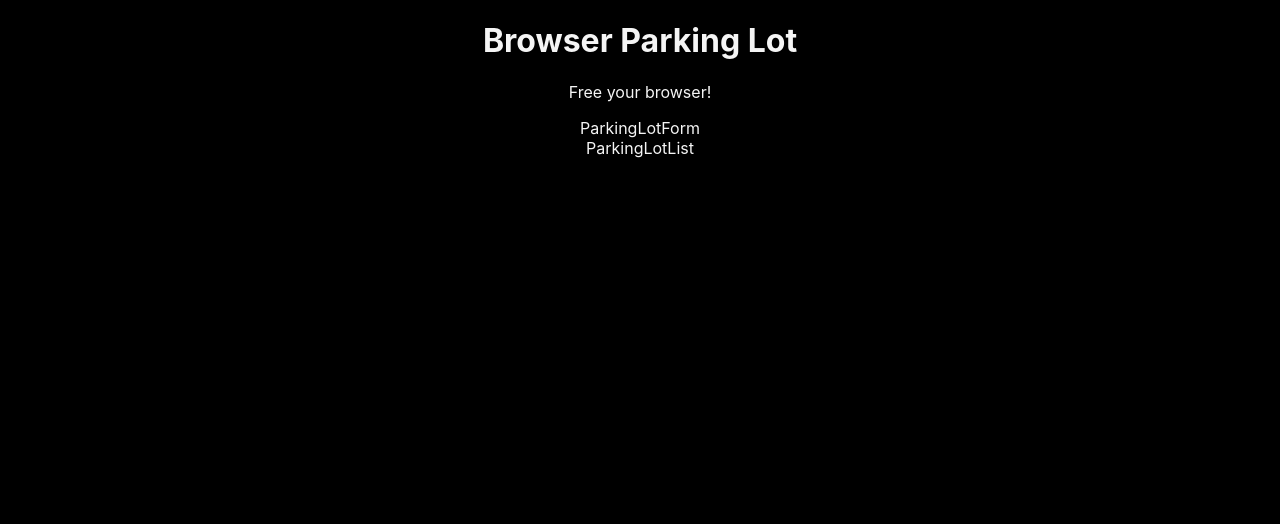
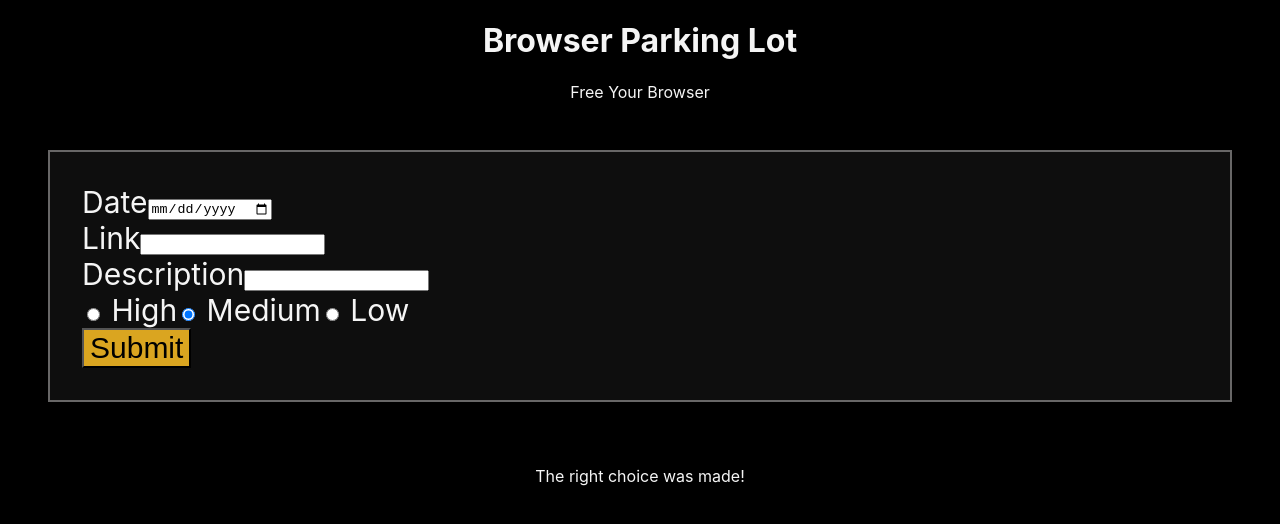
Before and after one commit to Kennethmontgomery119/Browser-Parking-Lot, a React (Create React App) app: page / in a window 1280 px wide. Shown: the top 524 px of the page. Built offline with nearby package versions, Linux system fonts and the light colour scheme; the HTML template or start-up script is replaced by a standard one.

Commit message:
Parking Lot Form

```diff
--- a/src/App.js
+++ b/src/App.js
@@ -1,18 +1,62 @@
-import './App.css';
+import { useState, useEffect } from "react";
+import { nanoid } from "nanoid";
 import ParkingLotForm from "./Components/ParkingLotForm/ParkingLotForm";
 import ParkingLotList from "./Components/ParkingLotList/ParkingLotList";
 
+import './App.css';
+
 function App() {
+    let [parkingLotItems, setParkingLotItems] = useState([]);
+
+    function initializePageState() {
+      let savedState = localStorage.getItem("items");
+      if (typeof savedState === "string") {
+          let parsedState = JSON.parse(savedState);
+          setParkingLotItems(parsedState);
+      }
+    }
+    useEffect(initializePageState, []);
+
+    function addItem(date, link, description, priority) {
+      setParkingLotItems(function (oldItems) {
+        let newItems = [
+              ...oldItems,
+              {
+                id: nanoid(),
+                date,
+                description,
+                link,
+                priority,
+              },
+      ];
+      localStorage.setItem('items', JSON.stringify(newItems));
+      return newItems;
+     });
+    }
+
+    function deleteItem(id) {
+      setParkingLotItems(function(oldItems) {
+          let newItems = oldItems.filter((item) => item.id !== id);
+          localStorage.setItem("items", JSON.stringify(newItems));
+          return newItems;
+      });
+    }
+
   return (
     <div className="App">
-      <header className="App-header">
+      <header>
           <h1>Browser Parking Lot</h1>
-          <p>Free your browser!</p>
+          <p>Free Your Browser</p>
       </header>
       <main>
-          <ParkingLotForm />
-          <ParkingLotList />
+          <ParkingLotForm addItem={addItem} />
+          <ParkingLotList
+          parkingLotItems={parkingLotItems}
+          deleteItem={deleteItem} />
       </main>
+      <footer>
+        <p> The right choice was made!</p>
+      </footer>
     </div>
   );
 }
--- /dev/null
+++ b/src/Components/ParkingLotForm/ParkingLotForm.css
@@ -0,0 +1,16 @@
+.parking-lot-form {
+    margin: 3rem;
+    border: 2px solid rgb(104, 103, 103);
+    background-color: #111111de;
+    padding: 2rem;
+    text-align: left;
+    min-width: 250px;
+    box-sizing: content-box;
+    font-size: 30px;
+}
+
+.button {
+    font-size: 30px;
+    background-color: goldenrod;
+    color:black;
+}
--- a/src/Components/ParkingLotForm/ParkingLotForm.jsx
+++ b/src/Components/ParkingLotForm/ParkingLotForm.jsx
@@ -1,8 +1,138 @@
-import React from 'react';
+import React, { useState } from 'react';
+import { Form, Button, FormGroup, Label, Input } from 'reactstrap';
+
+import './ParkingLotForm.css'
 
 
-export default function ParkingLotForm() {
+const PRIORITIES = {
+    Low: 'Low',
+    Medium: 'Medium',
+    High: 'High'
+}
+
+export default function ParkingLotForm({ addItem }){
+
+    const [date, setDate] = useState('');
+    const[link, setLink] = useState('');
+    const[description, setDescription] = useState('');
+    const[priority, setPriority] = useState(PRIORITIES.Medium);
+
+    function handleDateChange(e) {
+        setDate(e.target.value);
+    }
+
+    function handleLinkChange(e) {
+        setLink(e.target.value);
+    }
+
+    function handleDescriptionChange(e) {
+        setDescription(e.target.value);
+    }
+
+    function handlePriorityChange(e) {
+        setPriority(e.target.value);
+    }
+
+    function handleSubmit(e) {
+        e.preventDefault();
+
+        const [ y, M, d] = date.split('-');
+        const formattedDate = `${M}/${d}/${y}`;
+
+        addItem(formattedDate, link, description, priority);
+
+        setDate('');
+        setLink('');
+        setDescription('');
+        setPriority(PRIORITIES.Medium);
+    }
+
     return (
-        <div>ParkingLotForm</div>
+        <Form data-bs-theme="dark" className="parking-lot-form"
+    onSubmit={handleSubmit}>
+            <FormGroup className="parking-lot-row col-12 col-md-8 col-xl-6 col-xxl-4 offset-md-2 offset-xl-3 offset-xxl-4">
+                <Label for="link-date">
+                Date
+                </Label>
+                <Input
+                id="link-date"
+                name="date"
+                type="date"
+                value={date}
+                onChange={handleDateChange}
+                required
+                />
+            </FormGroup>
+            <FormGroup className="parking-lot-row col-12 col-md-8 col-xl-6 col-xxl-4 offset-md-2 offset-xl-3 offset-xxl-4">
+                <Label for="link-url">
+                    Link
+                </Label>
+                <Input
+                id="link-url"
+                name="url"
+                type="url"
+                value={link}
+                onChange={handleLinkChange}
+                required
+                />
+            </FormGroup>
+            <FormGroup className="parking-lot-row col-12 col-md-8 col-xl-6 col-xxl-4 offset-md-2 offset-xl-3 offset-xxl-4">
+                <Label for="link-description">
+                    Description
+                </Label>
+                <Input
+                id="link-description"
+                name="description"
+                type="text"
+                value={description}
+                onChange={handleDescriptionChange}
+                required
+                />
+            </FormGroup>
+            <FormGroup className="parking-lot-row d-flex flex-wrap col-12 col-md-8 col-xl-6 col-xxl-4 offset-md-2 offset-xl-3 offset-xxl-4">
+                <Input
+                    name="radio-priority"
+                    type="radio"
+                    value="High"
+                    id="prio-high"
+                    checked={priority === PRIORITIES.High}
+                    onChange={handlePriorityChange}
+                />
+                {` `}
+                <Label for="prio-high" className="me-3">
+                    High
+                </Label>
+                <Input
+                    name="radio-priority"
+                    type="radio"
+                    value="Medium"
+                    id="prio-medium"
+                    checked={priority === PRIORITIES.Medium}
+                    onChange={handlePriorityChange}
+                />
+                {` `}
+                <Label for="prio-medium" className="me-3">
+                    Medium
+                </Label>
+                <Input
+                    name="radio-priority"
+                    type="radio"
+                    value="Low"
+                    id="prio-low"
+                    checked={priority === PRIORITIES.Low}
+                    onChange={handlePriorityChange}
+                />
+                {` `}
+                <Label for="prio-low" className="me-3">
+                    Low
+                </Label>
+            </FormGroup>
+            <Button type="submit" className="button col-12 col-md-8 col-xl-6 col-xxl-4 offset-md-2 offset-xl-3 offset-xxl-4" >
+              Submit
+            </Button>
+        </Form>
     );
+
+
+
 }
--- /dev/null
+++ b/src/Components/ParkingLotList/ParkingLot.css
@@ -0,0 +1,38 @@
+.parking-lot-list-container {
+    display: flex;
+    flex-wrap: wrap;
+    justify-content: space-evenly;
+}
+
+.parking-lot-item-container {
+    width: 20rem;
+    color:white;
+    background-color: rgba(0, 0, 0, 0.774);
+    box-shadow: 0px 0px 10px rgba(202, 201, 201, 0.5);
+    text-align: left;
+}
+
+.parking-lot-item-anchor {
+    color: rgb(251, 236, 152);
+}
+
+.parking-lot-item-anchor:visited {
+    color: rgb(34, 184, 74);
+}
+
+.card-header {
+    display: flex;
+    justify-content: space-between;
+    align-items: center;
+}
+
+.delete-button {
+    background-color: darkred;
+    border: none;
+    box-shadow: 2px 2px 6px rgba(0, 0, 0, 0.2);
+    border-radius: 50%;
+}
+
+.description {
+    font-size: 30px;
+}
--- /dev/null
+++ b/src/Components/ParkingLotList/ParkingLotItem.jsx
@@ -0,0 +1,40 @@
+import React from 'react';
+import { Card, CardHeader, CardBody, CardTitle, CardText, Button } from 'reactstrap';
+
+export default function ParkingLotItem({
+        id,
+        date,
+        priority,
+        link,
+        description,
+        deleteItem
+     }) {
+
+    function handleDelete() {
+        deleteItem(id);
+    }
+
+    return (
+        <Card
+            className="my-2 parking-lot-item-container"
+        >
+            <CardHeader className="card-header">
+                {date} (Priority: {priority})
+                <Button color="danger" className="delete-button" onClick={handleDelete}>
+                    <strong>X</strong>
+                </Button>
+            </CardHeader>
+            <CardBody>
+                <CardTitle tag="h5" className="description">
+                    { description }
+                </CardTitle>
+                <CardText overflow="hidden">
+                    Link:&nbsp;
+                    <a href={link} target="_blank" className="parking-lot-item-anchor">
+                        { link }
+                    </a>
+                </CardText>
+            </CardBody>
+        </Card>
+    );
+}
--- a/src/Components/ParkingLotList/ParkingLotList.jsx
+++ b/src/Components/ParkingLotList/ParkingLotList.jsx
@@ -1,8 +1,17 @@
 import React from 'react';
+import ParkingLotItem from './ParkingLotItem';
 
+import './ParkingLot.css';
 
-export default function ParkingLotList() {
-    return (
-        <div>ParkingLotList</div>
+export default function ParkingLotList({ parkingLotItems, deleteItem }) {
+
+    let ParkingLotItemsJsx = parkingLotItems.map( item =>
+    <ParkingLotItem key={item.id} deleteItem={deleteItem} {...item} />
+    );
+
+    return(
+        <section className="parking-lot-list-container">
+            { ParkingLotItemsJsx }
+        </section>
     );
 }
```
Also changed, not shown: Wireframe/Browser-Parking-Lot-Wireframe.png (added).
